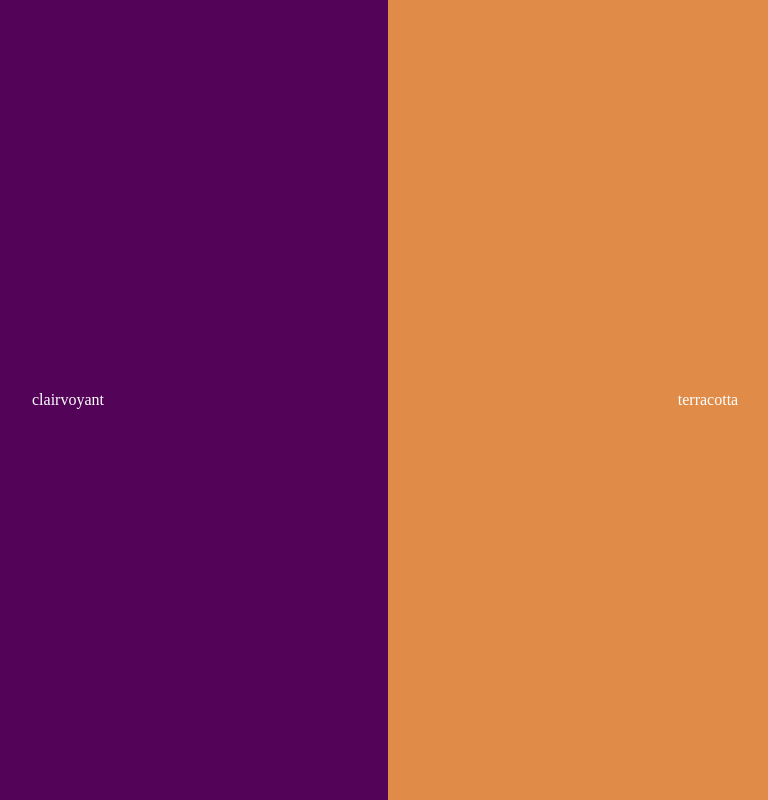
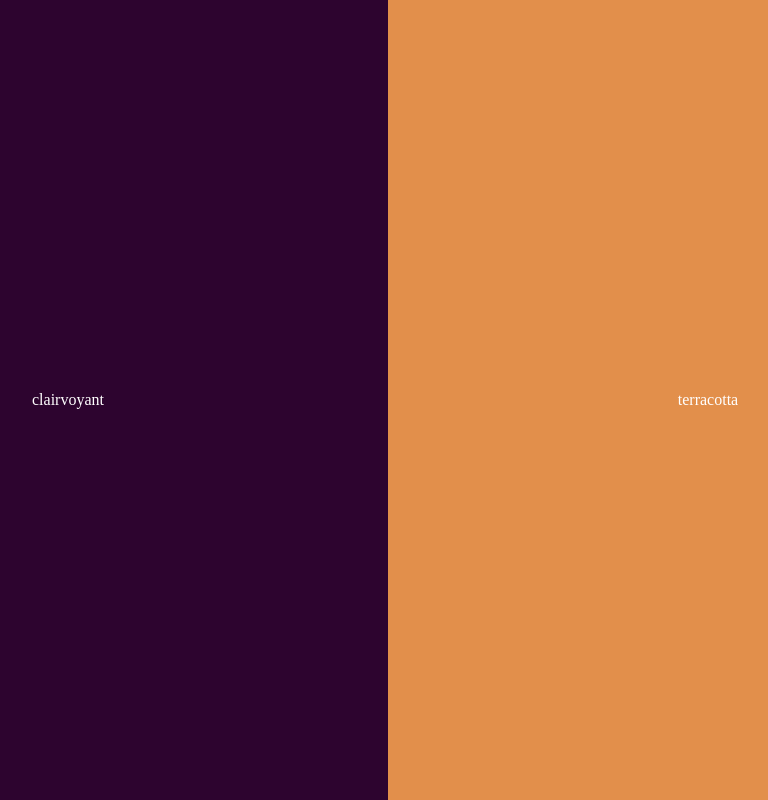
Before and after one commit to xeho91/colors, a plain HTML site: page preview.html in a window 1280 px wide. Shown: the whole page, without its empty margins (252-1020 px from the left). Drawn offline with Linux system fonts and the light colour scheme.

Commit message:
:art: fix: Aligned colors to match contrast-ratio of 7

```diff
--- a/clairvoyant.css
+++ b/clairvoyant.css
@@ -1,7 +1,7 @@
 :root {
 	--clairvoyant_hue: 297deg;
-	--clairvoyant_saturation: 91%;
-	--clairvoyant_lightness: 18%;
+	--clairvoyant_saturation: 84%;
+	--clairvoyant_lightness: 10%;
 	--clairvoyant_alpha: 100%;
 
 	--clairvoyant_hsla: hsla(
--- a/terracotta.css
+++ b/terracotta.css
@@ -1,7 +1,7 @@
 :root {
 	--terracotta_hue: 27deg;
-	--terracotta_saturation: 71%;
-	--terracotta_lightness: 58%;
+	--terracotta_saturation: 72%;
+	--terracotta_lightness: 59%;
 	--terracotta_alpha: 100%;
 
 	--terracotta_hsla: hsla(
```
